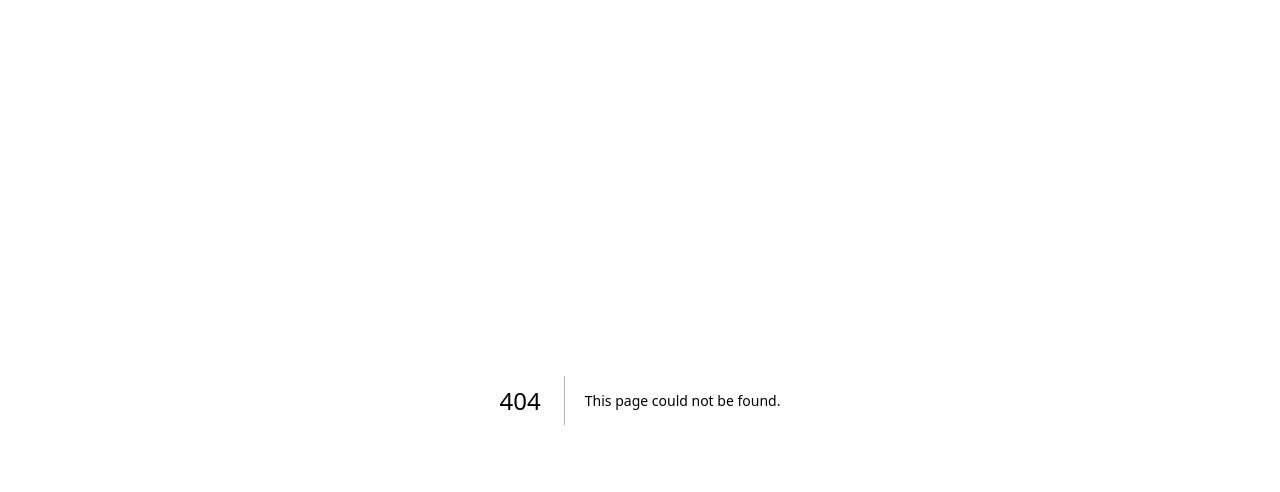
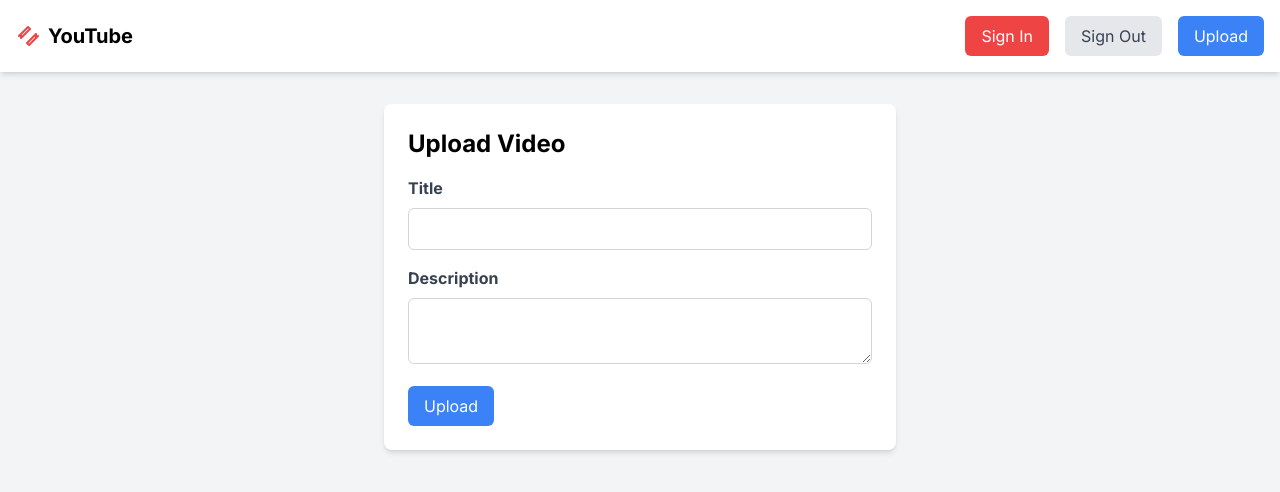
Before and after one commit to keysbyprosper/TheTube, a Next.js app in the folder thetube/: page /UploadVideo in a window 1280 px wide. Before the commit this address had no page. Shown: the top 492 px of the page. Built offline with nearby package versions, Linux system fonts and the light colour scheme.

Commit message:
started the adding to backend part and made navbar modular

```diff
--- /dev/null
+++ b/thetube/app/Navbar.js
@@ -0,0 +1,48 @@
+import React from 'react'
+import LoginWithGoogle from "@/firebase/LoginWithGoogle.js";
+import LogOutWithGoogle from "@/firebase/LogOutWithGoogle";
+import Link from "next/link";
+
+const Navbar = () => {
+  return (
+    <header className="bg-white shadow-md">
+      <div className="container mx-auto flex justify-between items-center py-4 px-4">
+        <div className="flex items-center">
+          <svg
+            xmlns="http://www.w3.org/2000/svg"
+            className="h-6 w-6 text-red-500 mr-2"
+            fill="none"
+            viewBox="0 0 24 24"
+            stroke="currentColor">
+            <path
+              strokeLinecap="round"
+              strokeLinejoin="round"
+              strokeWidth={2}
+              d="M3 12l2-2m0 0l7-7 2 2-7 7-2 2zM22 12l-2 2m0 0l-7 7-2-2 7-7 2-2z"
+            />
+          </svg>
+          <h1 className="text-xl font-bold">YouTube</h1>
+        </div>
+        <div className="flex items-center space-x-4">
+          <button
+            className="bg-red-500 text-white px-4 py-2 rounded-md transition duration-300 hover:bg-red-600"
+            onClick={LoginWithGoogle}>
+            Sign In
+          </button>
+          <button
+            className="bg-gray-200 text-gray-700 px-4 py-2 rounded-md transition duration-300 hover:bg-gray-300"
+            onClick={LogOutWithGoogle}>
+            Sign Out
+          </button>
+          <Link href="/UploadVideo">
+            <button className="bg-blue-500 text-white px-4 py-2 rounded-md transition duration-300 hover:bg-blue-600">
+              Upload
+            </button>
+          </Link>
+        </div>
+      </div>
+    </header>
+  );
+}
+
+export default Navbar
--- /dev/null
+++ b/thetube/app/UploadVideo/page.js
@@ -0,0 +1,89 @@
+"use client";
+import React, { useState } from "react";
+import { collection, addDoc } from "firebase/firestore";
+import { db } from "@/firebase/firebase";
+import Navbar from "../Navbar.js";
+
+
+const Page = () => {
+  const [title, setTitle] = useState("");
+  const [description, setDescription] = useState("");
+
+  async function addVideo() {
+    try {
+      const docRef = await addDoc(collection(db, "Videos"), {
+        title: title,
+        description: description,
+      });
+      console.log("Document written with ID: ", docRef.id);
+    } catch (error) {
+      console.error("Error adding document: ", error);
+    }
+  }
+
+  const handleTitleChange = (event) => {
+    setTitle(event.target.value);
+  };
+
+  const handleDescriptionChange = (event) => {
+    setDescription(event.target.value);
+  };
+
+  return (
+    <div className="bg-gray-100 min-h-screen">
+      {/* Header */}
+      <Navbar/>
+      {/* Header content */}
+
+      {/* Main Content */}
+      <div className="container mx-auto px-4 py-8">
+        <div className="max-w-lg mx-auto bg-white p-6 rounded-lg shadow-md">
+          <h2 className="text-2xl font-bold mb-4">Upload Video</h2>
+          <form>
+            {/* Video Title */}
+            <div className="mb-4">
+              <label
+                htmlFor="title"
+                className="block text-gray-700 font-bold mb-2"
+              >
+                Title
+              </label>
+              <input
+                type="text"
+                id="title"
+                value={title}
+                onChange={handleTitleChange}
+                className="w-full px-3 py-2 border border-gray-300 text-black rounded-md focus:outline-none focus:border-blue-500"
+              />
+            </div>
+            {/* Video Description */}
+            <div className="mb-4">
+              <label
+                htmlFor="description"
+                className="block text-gray-700 font-bold mb-2"
+              >
+                Description
+              </label>
+              <textarea
+                id="description"
+                value={description}
+                onChange={handleDescriptionChange}
+                className="w-full px-3 py-2 border border-gray-300 text-black rounded-md focus:outline-none focus:border-blue-500"
+              ></textarea>
+            </div>
+            {/* Upload Button */}
+            <button
+              type="button"
+              className="bg-blue-500 text-white px-4 py-2 rounded-md transition duration-300 hover:bg-blue-600"
+              onClick={addVideo}
+            >
+              Upload
+            </button>
+          </form>
+        </div>
+      </div>
+    </div>
+  );
+};
+
+export default Page;
--- a/thetube/app/page.js
+++ b/thetube/app/page.js
@@ -1,19 +1,46 @@
-import CloudUpload from "@/cloudinary/CloudUpload";
 import CloudWatch from "@/cloudinary/CloudWatch";
-import LoginWithGoogle from "@/firebase/LoginWithGoogle.js";
-import LogOutWithGoogle from "@/firebase/LogOutWithGoogle";
-
-
+import Navbar from "./Navbar";
 
 export default function Home() {
   return (
-    <main className="flex min-h-screen flex-col items-center justify-between p-24">
-      hello world
-      <CloudWatch />
-      <button onClick={LoginWithGoogle}>login</button>
-      <button onClick={LogOutWithGoogle}>logout</button>
-      <CloudUpload />
-      jsn
-    </main>
+    <div className="bg-gray-100 min-h-screen">
+      <Navbar />
+
+      {/* Main Content */}
+      <div className="container mx-auto px-4 py-8">
+        {/* Featured Video */}
+        <div className="mb-8">
+          <iframe
+            className="w-full h-96"
+            src="https://www.youtube.com/embed/dQw4w9WgXcQ"
+            title="YouTube video player"
+            allow="accelerometer; autoplay; clipboard-write; encrypted-media; gyroscope; picture-in-picture"
+            allowFullScreen></iframe>
+        </div>
+
+        {/* Video Grid */}
+        <div className="grid grid-cols-1 sm:grid-cols-2 md:grid-cols-3 lg:grid-cols-4 gap-8">
+          {/* Video Cards */}
+          {Array.from({ length: 12 }).map((_, index) => (
+            <div
+              key={index}
+              className="bg-white shadow-md p-4 rounded-md hover:shadow-lg transition duration-300">
+              {/* Thumbnail */}
+              <div className="aspect-w-16 aspect-h-9 mb-4">
+                <img
+                  src={`https://picsum.photos/seed/${index}/400/225`}
+                  alt="Video Thumbnail"
+                  className="object-cover w-full h-full rounded-md"
+                />
+              </div>
+              {/* Title */}
+              <h2 className="text-lg font-medium mb-2">Video Title Here</h2>
+              {/* Channel */}
+              <p className="text-gray-500">Channel Name</p>
+            </div>
+          ))}
+        </div>
+      </div>
+    </div>
   );
 }
--- a/thetube/firebase/firebase.js
+++ b/thetube/firebase/firebase.js
@@ -1,4 +1,20 @@
 import { initializeApp } from "firebase/app";
+import {
+  getFirestore,
+  getDocs,
+  addDoc,
+  setDoc,
+  collection,
+  doc,
+  writeBatch,
+  query,
+  where,
+  getDoc,
+  deleteDoc,
+  onSnapshot,
+  arrayUnion,
+  updateDoc,
+} from "firebase/firestore";
 
 const firebaseConfig = {
   apiKey: process.env.NEXT_PUBLIC_apiKey,
@@ -9,8 +25,9 @@ const firebaseConfig = {
   appId: process.env.NEXT_PUBLIC_appId,
 };
 
-
 // Initialize Firebase
 export const fireInit = () => {
   const app = initializeApp(firebaseConfig);
 };
+const app = fireInit();
+export const db = getFirestore(app);
```
Also changed, not shown: thetube/cloudinary/CloudUpload.js (+21 -2 lines).
